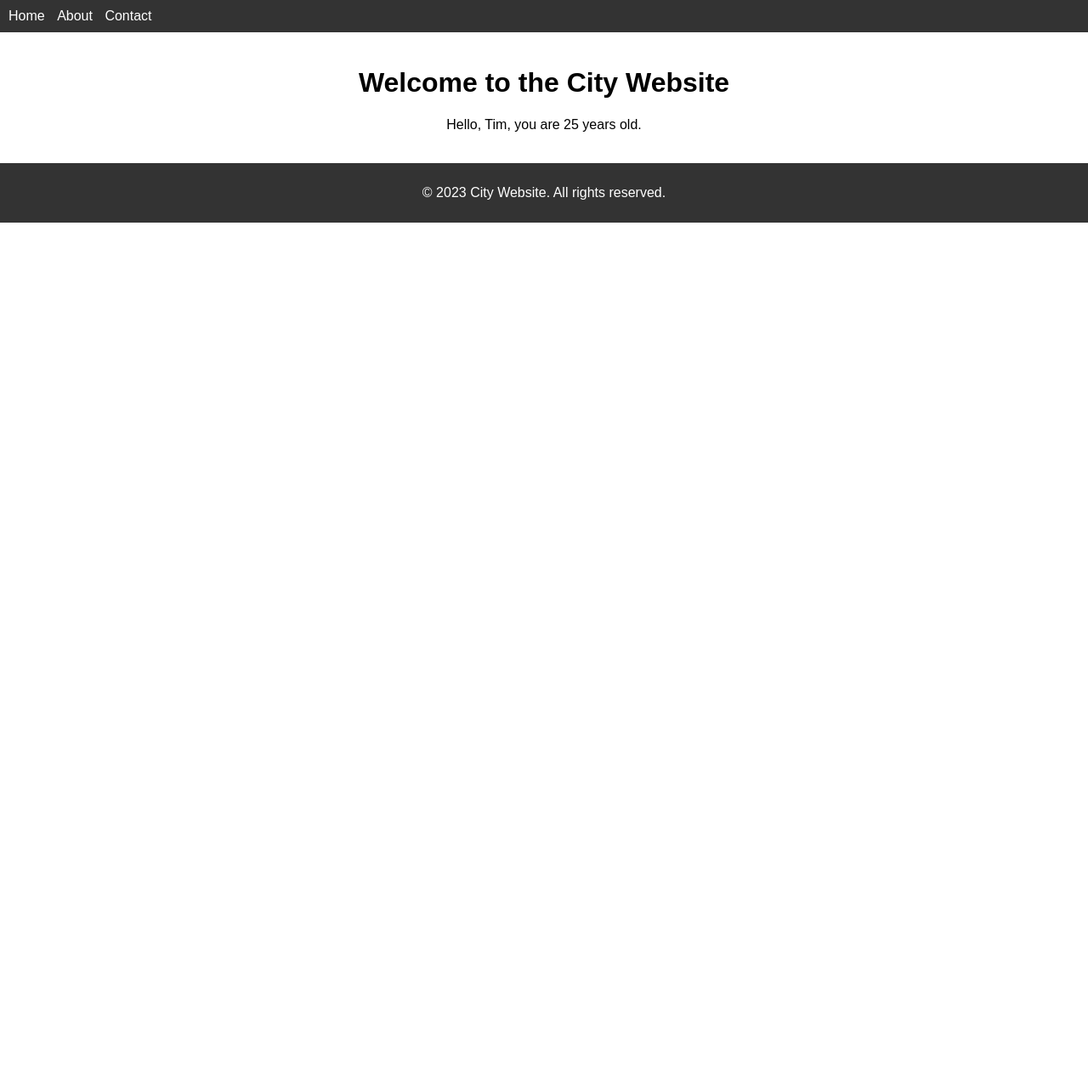
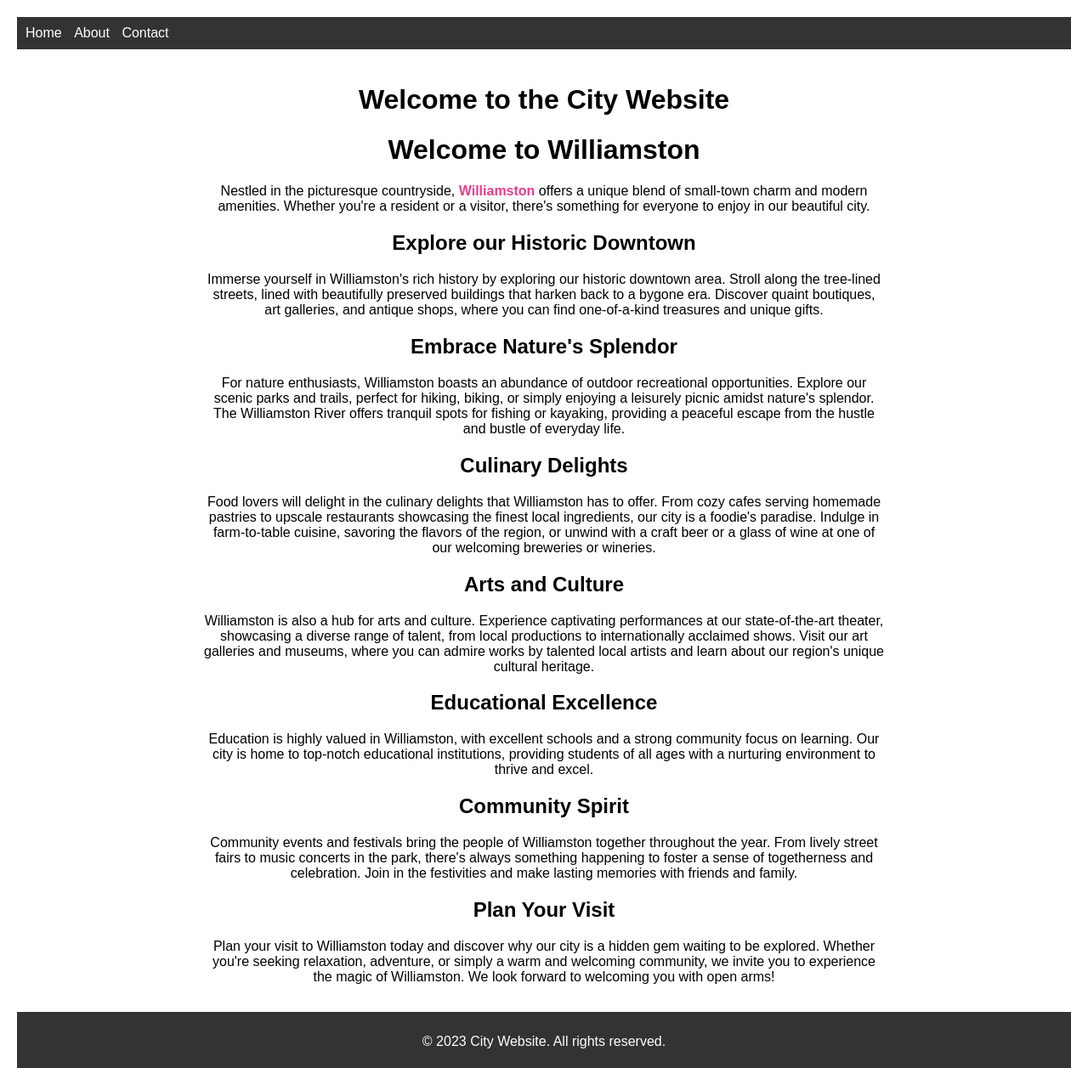
Before and after one commit to AuthenticPeach/CMPE131, a Flask app: page / in a window 1280 px wide. Shown: the whole page at 85% size. Before the commit the page ends 262 px from the top, so only its background shows below. Run offline with Flask 3, Linux system fonts and the light colour scheme.

Commit message:
Updated code
Updates to
- db
- py
- html
- pyc

```diff
--- a/SemesterProject/app.py
+++ b/SemesterProject/app.py
@@ -1,8 +1,9 @@
-from flask import Flask, redirect, render_template, url_for
+from flask import Flask, redirect, render_template, url_for, request
 from flask_login import current_user
 from flask_sqlalchemy import SQLAlchemy
 from flask_user import UserManager, UserMixin
 from views import views
+from flask_mail import Mail, Message
 
 app = Flask(__name__)
 app.register_blueprint(views, url_prefix="/")
@@ -19,7 +20,7 @@ class User(db.Model, UserMixin):
     password = db.Column(db.String(255), nullable=False, server_default='')
 
 # Flask-User settings
-app.config['USER_APP_NAME'] = "YourApp"
+app.config['USER_APP_NAME'] = "City Website"
 app.config['USER_ENABLE_EMAIL'] = False  # Change to True if you want email-based registration
 app.config['USER_ENABLE_USERNAME'] = True
 app.config['USER_REQUIRE_RETYPE_PASSWORD'] = True
@@ -30,8 +31,8 @@ user_manager = UserManager(app, db, User)
 # Routes
 @app.route('/')
 def home():
-    name = "John"  # Replace with the actual name
-    age = 25  # Replace with the actual age
+    return 'Welcome to the home page!'
+
 
 
 @app.route('/profile')
--- a/SemesterProject/templates/index.html
+++ b/SemesterProject/templates/index.html
@@ -20,8 +20,57 @@
     <main>
         <div class="container">
             <h1>Welcome to the City Website</h1>
-            <p>Hello, {{ name }}, you are {{ age }} years old.</p>
-        </div>
+            <p><!DOCTYPE html>
+                <html>
+                <head>
+                    <title>Welcome to Williamston!</title>
+                    <style>
+                        body {
+                            font-family: Arial, sans-serif;
+                            margin: 20px;
+                        }
+
+                        h1 {
+                            text-align: center;
+                        }
+
+                        p {
+                            margin-bottom: 12px;
+                        }
+
+                        .highlight {
+                            color: #e83e8c;
+                            font-weight: bold;
+                        }
+                    </style>
+                </head>
+                <body>
+                    <h1>Welcome to Williamston</h1>
+                    <p>Nestled in the picturesque countryside, <span class="highlight">Williamston</span> offers a unique blend of small-town charm and modern amenities. Whether you're a resident or a visitor, there's something for everyone to enjoy in our beautiful city.</p>
+
+                    <h2>Explore our Historic Downtown</h2>
+                    <p>Immerse yourself in Williamston's rich history by exploring our historic downtown area. Stroll along the tree-lined streets, lined with beautifully preserved buildings that harken back to a bygone era. Discover quaint boutiques, art galleries, and antique shops, where you can find one-of-a-kind treasures and unique gifts.</p>
+
+                    <h2>Embrace Nature's Splendor</h2>
+                    <p>For nature enthusiasts, Williamston boasts an abundance of outdoor recreational opportunities. Explore our scenic parks and trails, perfect for hiking, biking, or simply enjoying a leisurely picnic amidst nature's splendor. The Williamston River offers tranquil spots for fishing or kayaking, providing a peaceful escape from the hustle and bustle of everyday life.</p>
+
+                    <h2>Culinary Delights</h2>
+                    <p>Food lovers will delight in the culinary delights that Williamston has to offer. From cozy cafes serving homemade pastries to upscale restaurants showcasing the finest local ingredients, our city is a foodie's paradise. Indulge in farm-to-table cuisine, savoring the flavors of the region, or unwind with a craft beer or a glass of wine at one of our welcoming breweries or wineries.</p>
+
+                    <h2>Arts and Culture</h2>
+                    <p>Williamston is also a hub for arts and culture. Experience captivating performances at our state-of-the-art theater, showcasing a diverse range of talent, from local productions to internationally acclaimed shows. Visit our art galleries and museums, where you can admire works by talented local artists and learn about our region's unique cultural heritage.</p>
+
+                    <h2>Educational Excellence</h2>
+                    <p>Education is highly valued in Williamston, with excellent schools and a strong community focus on learning. Our city is home to top-notch educational institutions, providing students of all ages with a nurturing environment to thrive and excel.</p>
+
+                    <h2>Community Spirit</h2>
+                    <p>Community events and festivals bring the people of Williamston together throughout the year. From lively street fairs to music concerts in the park, there's always something happening to foster a sense of togetherness and celebration. Join in the festivities and make lasting memories with friends and family.</p>
+
+                    <h2>Plan Your Visit</h2>
+                    <p>Plan your visit to Williamston today and discover why our city is a hidden gem waiting to be explored. Whether you're seeking relaxation, adventure, or simply a warm and welcoming community, we invite you to experience the magic of Williamston. We look forward to welcoming you with open arms!</p>
+                </body>
+                </html>
+                </div>
     </main>
 
     <footer>
```
Also changed, not shown: SemesterProject/instance/your_database.db (added).
